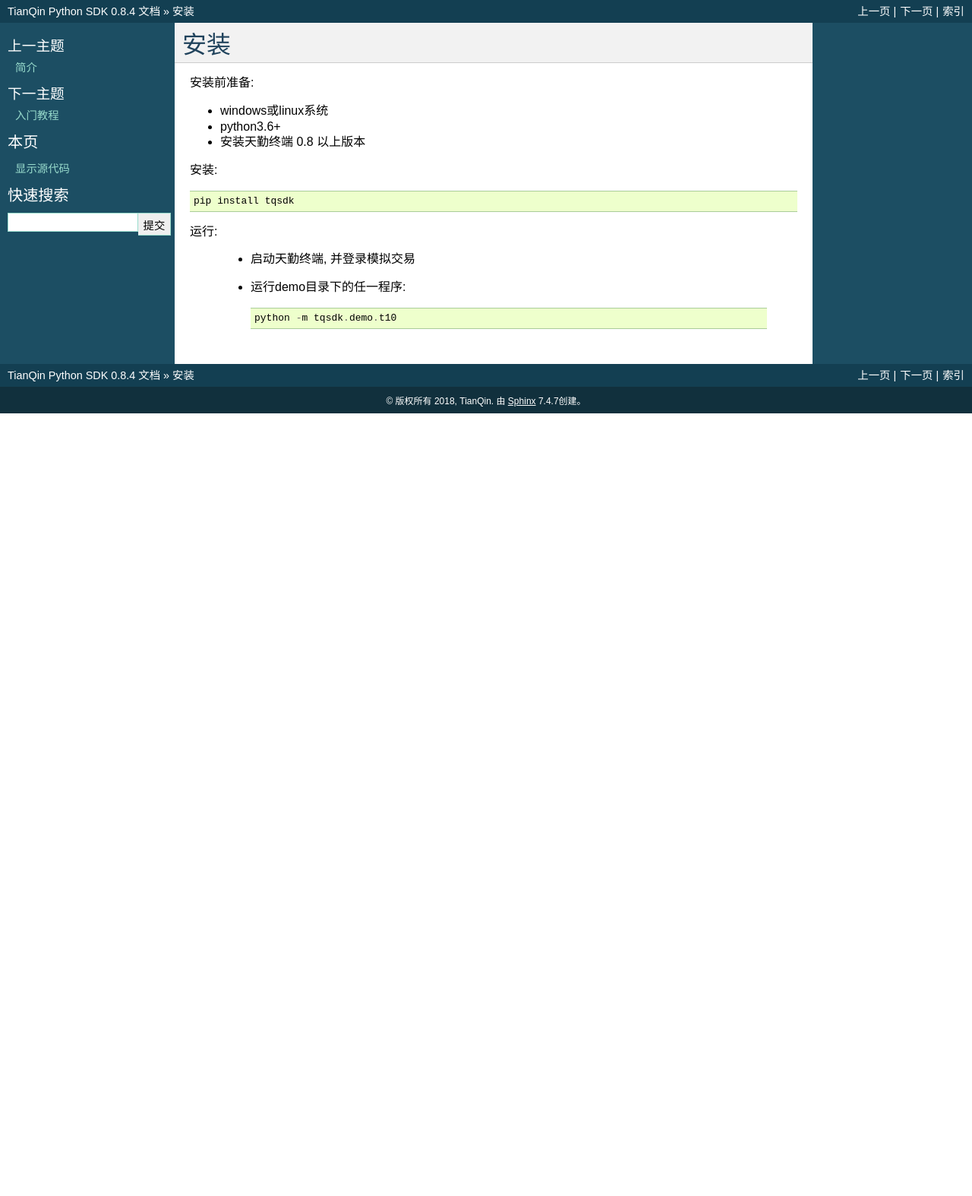
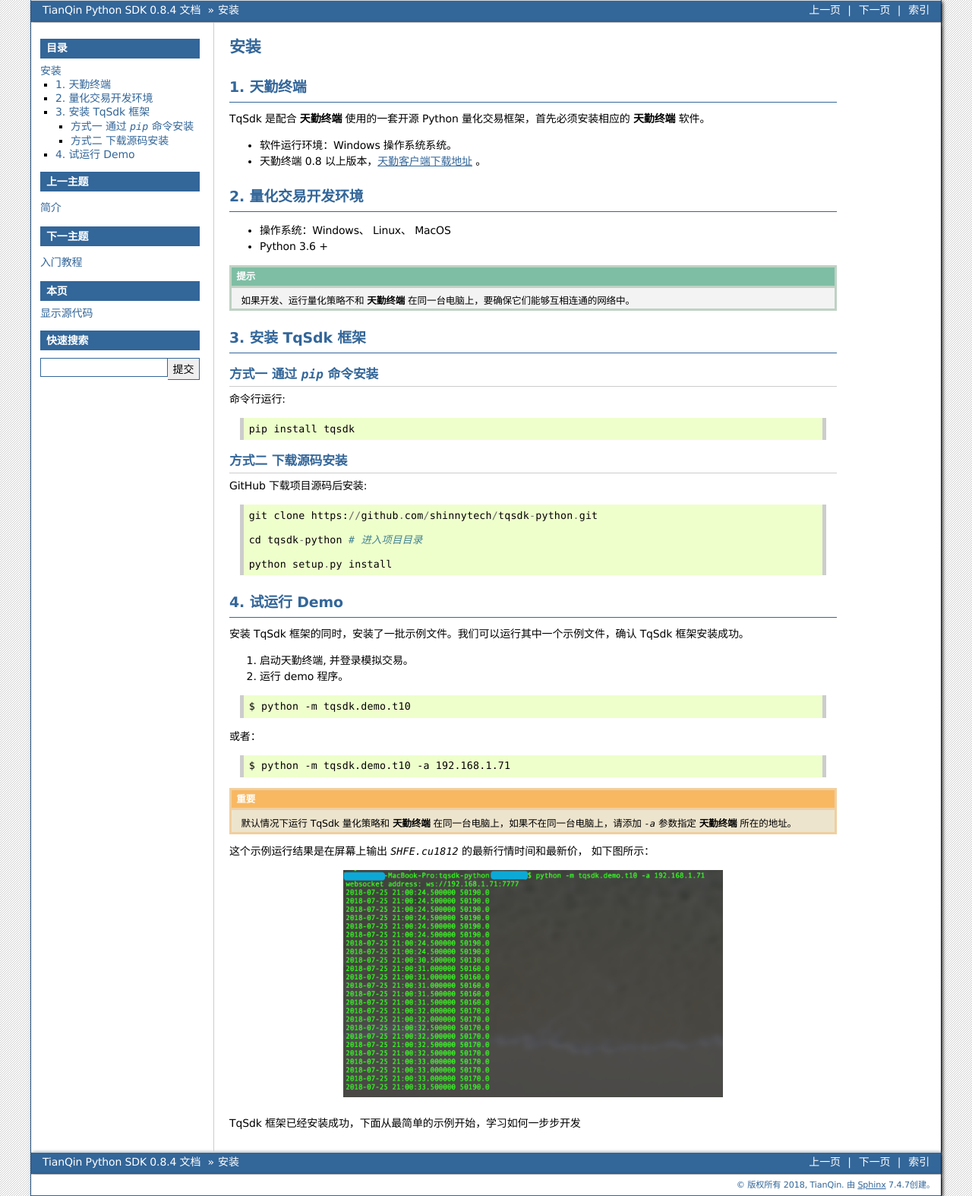
Before and after one commit to shinnytech/tqsdk-python, a Sphinx documentation site: the page built from doc/install.rst, in a window 1280 px wide. Shown: the whole page at 76% size. Built offline with Sphinx 7.4.7, drawn with Linux system fonts in a browser that asks for light colours; before the commit the page ends 900 px from its top, so only the background shows below that.

```diff
--- /dev/null
+++ b/doc/advanced.rst
@@ -0,0 +1,5 @@
+高级教程
+=================================================
+
+自定义 api
+-------------------------------------------------
--- a/doc/conf.py
+++ b/doc/conf.py
@@ -74,7 +74,8 @@
 
 # The theme to use for HTML and HTML Help pages.  See the documentation for
 # a list of builtin themes.
-html_theme = 'classic'
+# html_theme = 'classic'
+html_theme = 'bizstyle'
 # html_theme = 'alabaster'
 
 # html_theme_options = {}
--- a/doc/index.rst
+++ b/doc/index.rst
@@ -9,5 +9,6 @@
     intro.rst
     install.rst
     tutorial.rst
+    advanced.rst
     api.rst
     lib.rst
--- a/doc/install.rst
+++ b/doc/install.rst
@@ -1,20 +1,78 @@
 安装
 =================================================
-安装前准备:
 
-* windows或linux系统
-* python3.6+
-* 安装天勤终端 0.8 以上版本
+1. 天勤终端
+-------------------------------------------------
 
-安装::
+TqSdk 是配合 **天勤终端** 使用的一套开源 Python 量化交易框架，首先必须安装相应的 **天勤终端** 软件。
+
+* 软件运行环境：Windows 操作系统系统。
+* 天勤终端 0.8 以上版本，`天勤客户端下载地址`_ 。
+
+
+2. 量化交易开发环境
+-------------------------------------------------
+
+* 操作系统：Windows、 Linux、 MacOS
+* Python 3.6 +
+
+.. hint::
+   如果开发、运行量化策略不和 **天勤终端** 在同一台电脑上，要确保它们能够互相连通的网络中。
+
+3. 安装 TqSdk 框架
+-------------------------------------------------
+
+方式一 通过 `pip` 命令安装
+**************************************************
+
+命令行运行::
 
     pip install tqsdk
 
 
-运行:
+方式二 下载源码安装
+**************************************************
 
-    * 启动天勤终端, 并登录模拟交易
+GitHub 下载项目源码后安装::
 
-    * 运行demo目录下的任一程序::
+    git clone https://github.com/shinnytech/tqsdk-python.git
 
-        python -m tqsdk.demo.t10
+    cd tqsdk-python # 进入项目目录
+
+    python setup.py install
+
+
+
+4. 试运行 Demo
+-------------------------------------------------
+
+安装 TqSdk 框架的同时，安装了一批示例文件。我们可以运行其中一个示例文件，确认 TqSdk 框架安装成功。
+
+1. 启动天勤终端, 并登录模拟交易。
+2. 运行 demo 程序。
+
+.. code-block:: cmd
+
+    $ python -m tqsdk.demo.t10
+
+或者：
+
+.. code-block:: command
+
+    $ python -m tqsdk.demo.t10 -a 192.168.1.71
+
+
+.. important::
+
+   默认情况下运行 TqSdk 量化策略和 **天勤终端** 在同一台电脑上，如果不在同一台电脑上，请添加 `-a` 参数指定 **天勤终端** 所在的地址。
+
+这个示例运行结果是在屏幕上输出 `SHFE.cu1812` 的最新行情时间和最新价， 如下图所示：
+
+.. figure:: _static/demo_t10.png
+    :width: 500px
+    :figwidth: 80%
+    :alt: 示例截图
+
+TqSdk 框架已经安装成功，下面从最简单的示例开始，学习如何一步步开发
+
+.. _天勤客户端下载地址: http://www.shinnytech.com/tianqin
--- a/doc/tutorial.rst
+++ b/doc/tutorial.rst
@@ -1,5 +1,7 @@
 入门教程
 =================================================
+
+运行
 
 基础功能
 -------------------------------------------------
--- a/tqsdk/__init__.py
+++ b/tqsdk/__init__.py
@@ -1,6 +1,7 @@
 #!/usr/bin/env python
 #  -*- coding: utf-8 -*-
 __author__ = 'chengzhi'
+__version__ = '0.8.4'
 name = "tqsdk"
 
 import tqsdk.api
```
Also changed, not shown: doc/_static/demo_t10.png (added), 2 other files.
